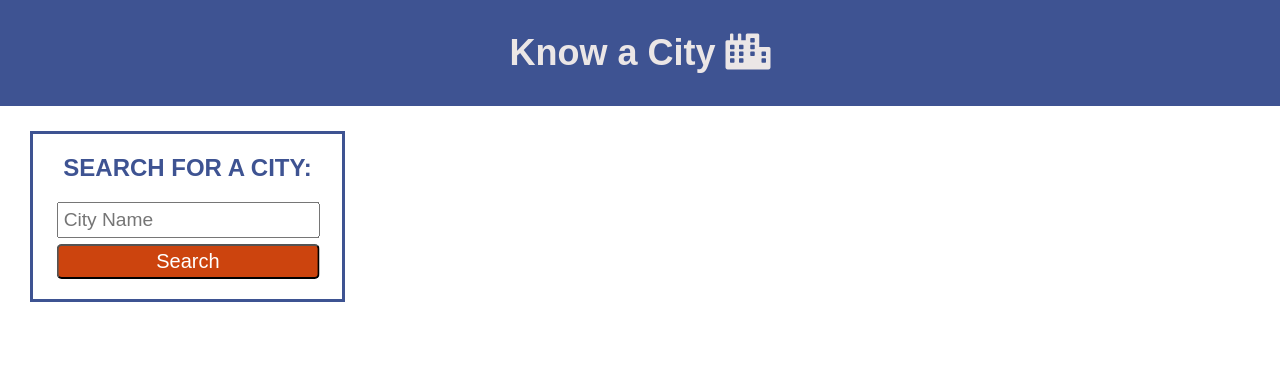
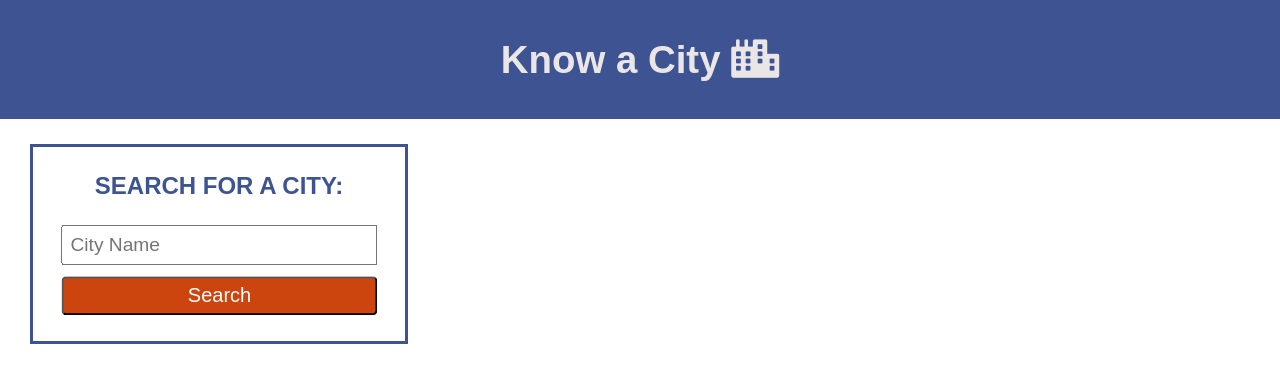
Before and after one commit to etranchell/KnowACity, a plain HTML site: page index.html in a window 1280 px wide. Drawn offline with Linux system fonts and the light colour scheme; no server answers.

Commit message:
Made changes to CSS

```diff
--- a/style.css
+++ b/style.css
@@ -21,15 +21,16 @@ main {
 header {
     background-color: var(--background);
     color: var(--font);
-    font-size: large;
+    font-size: larger;
     text-align: center;
-    padding: 8px;
+    padding: 12px;
     width: 100%;
 }
 
 .card {
     border: 3px solid var(--background);
-    width: 25%;
+    width: 30%;
+    height: 200px;
     margin-top: 25px;
     margin-left: 10px;
 }
@@ -38,19 +39,21 @@ h2 {
     text-align: center;
     color: var(--background);
     text-transform: uppercase;
-    margin-bottom: 20px;
+    margin-bottom: 5px;
+    margin-top: 25px;
+    font-size: x-large;
 }
 
 .btn {
     font-size: 20px;
     background-color: var(--button);
-    padding: 4px;
+    padding: 6px;
     width: 85%;
     display: block;
     margin: 4px 0 20px 0;
     border-radius: 5px;
     color: white;
-    transform: translate(9%);
+    transform: translate(9%, 65%);
 }
 
 .btn:hover {
@@ -60,8 +63,8 @@ h2 {
 
 #cityname {
     width: 85%;
-    padding: 5px;
+    padding: 7px;
     font-size: larger;
     margin-bottom: 2px;
-    transform: translate(9%);
+    transform: translate(9%, 50%);
 }
```
